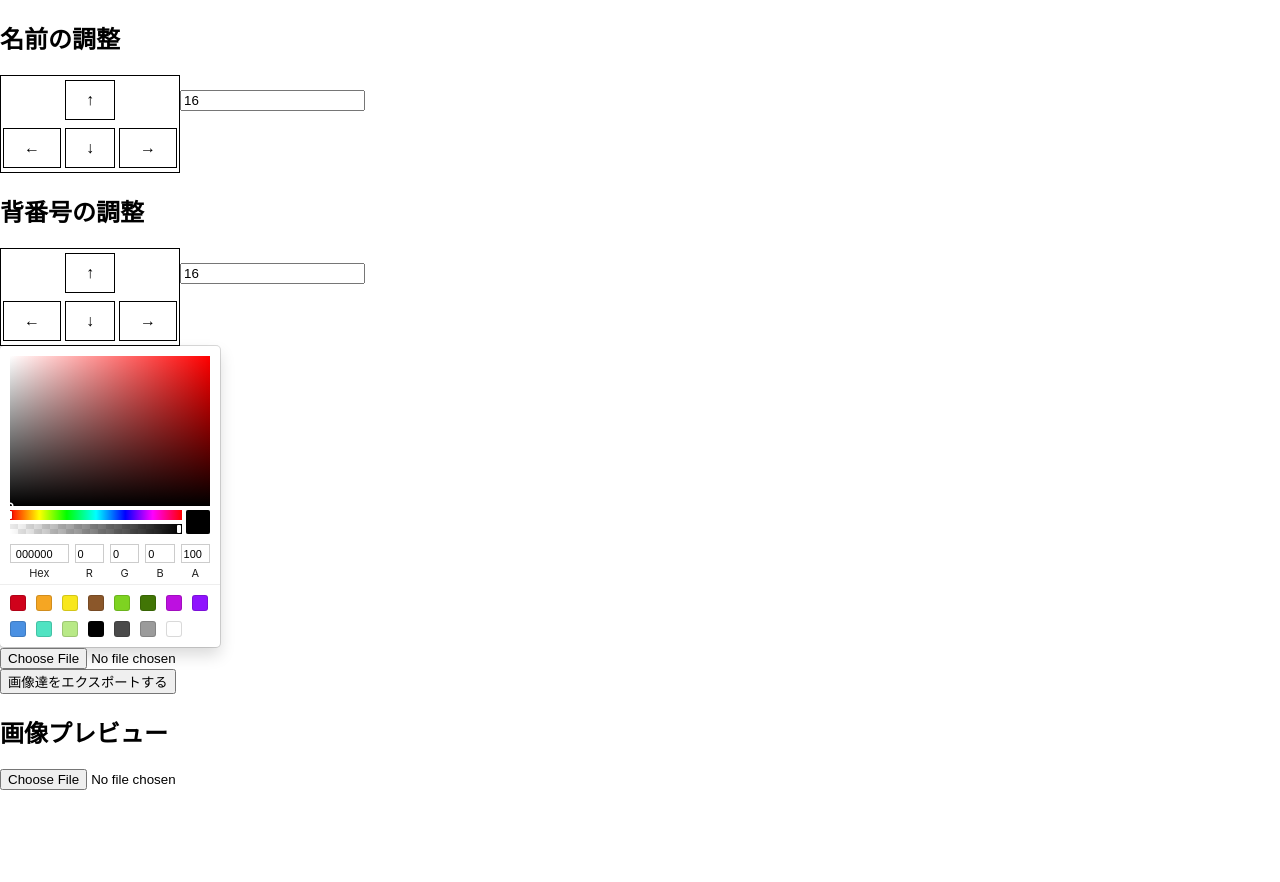
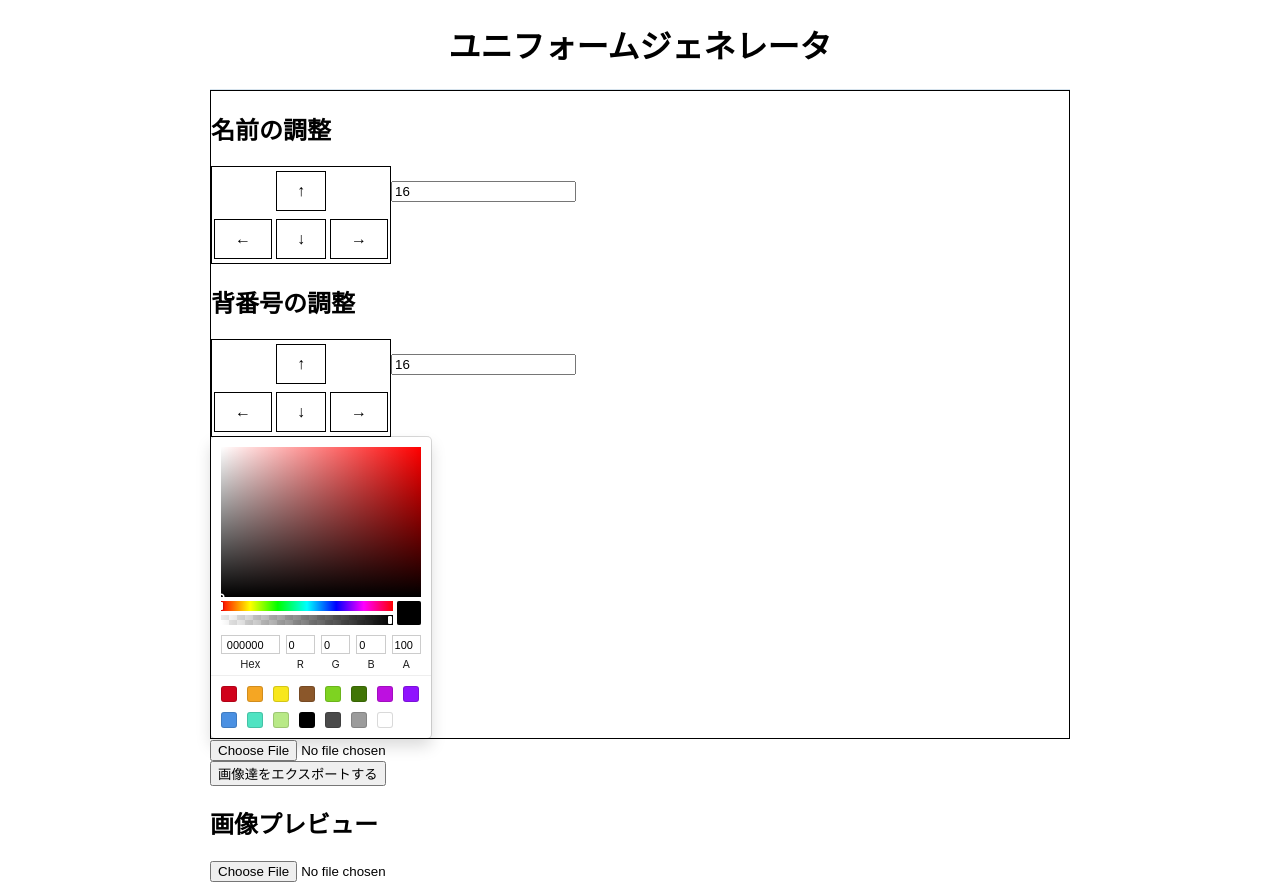
Before and after one commit to K-Sato1995/uniform-generator, a React (Create React App) app: page / in a window 1280 px wide. Before the commit the page ends 800 px from the top, so only its background shows below. Built offline with nearby package versions, Linux system fonts and the light colour scheme.

Commit message:
base design

```diff
--- a/src/App.js
+++ b/src/App.js
@@ -34,6 +34,11 @@ function App () {
 
   return (
       <div className={styles.App}>
+        <div className={styles.header}>
+          <h1>ユニフォームジェネレータ</h1>
+        </div>
+
+        <div className={styles.designContainer}>
           <h2>名前の調整</h2>
           <div className={styles.btnlist}>
               <button className={styles.keyup} onClick={() => {
@@ -129,6 +134,7 @@ function App () {
                 })
               }}
             />
+          </div>
           <CSVDropzone onDrop={setPlayerDataList} />
 
           <button onClick={() => {
--- a/src/App.module.css
+++ b/src/App.module.css
@@ -1,10 +1,22 @@
 .App {
+  max-width: 860px;
+  /* border: solid 1px; */
+  margin: 0 auto;
+}
+
+.header {
+  border-bottom: solid 1px var(--border-color);
+  text-align: center;
 }
 
 .imageContainer {
   display: flex;
   flex-direction: column;
   justify-content: center;
+}
+
+.designContainer {
+  border: solid 1px;
 }
 
 .btnlist {
--- a/src/index.css
+++ b/src/index.css
@@ -5,6 +5,10 @@ body {
     sans-serif;
   -webkit-font-smoothing: antialiased;
   -moz-osx-font-smoothing: grayscale;
+
+
+  --main-bg-color: #FFF;
+  --border-color: #d6e3ed;
 }
 
 code {
```
Lines whose indentation alone changed are shown as unchanged.
